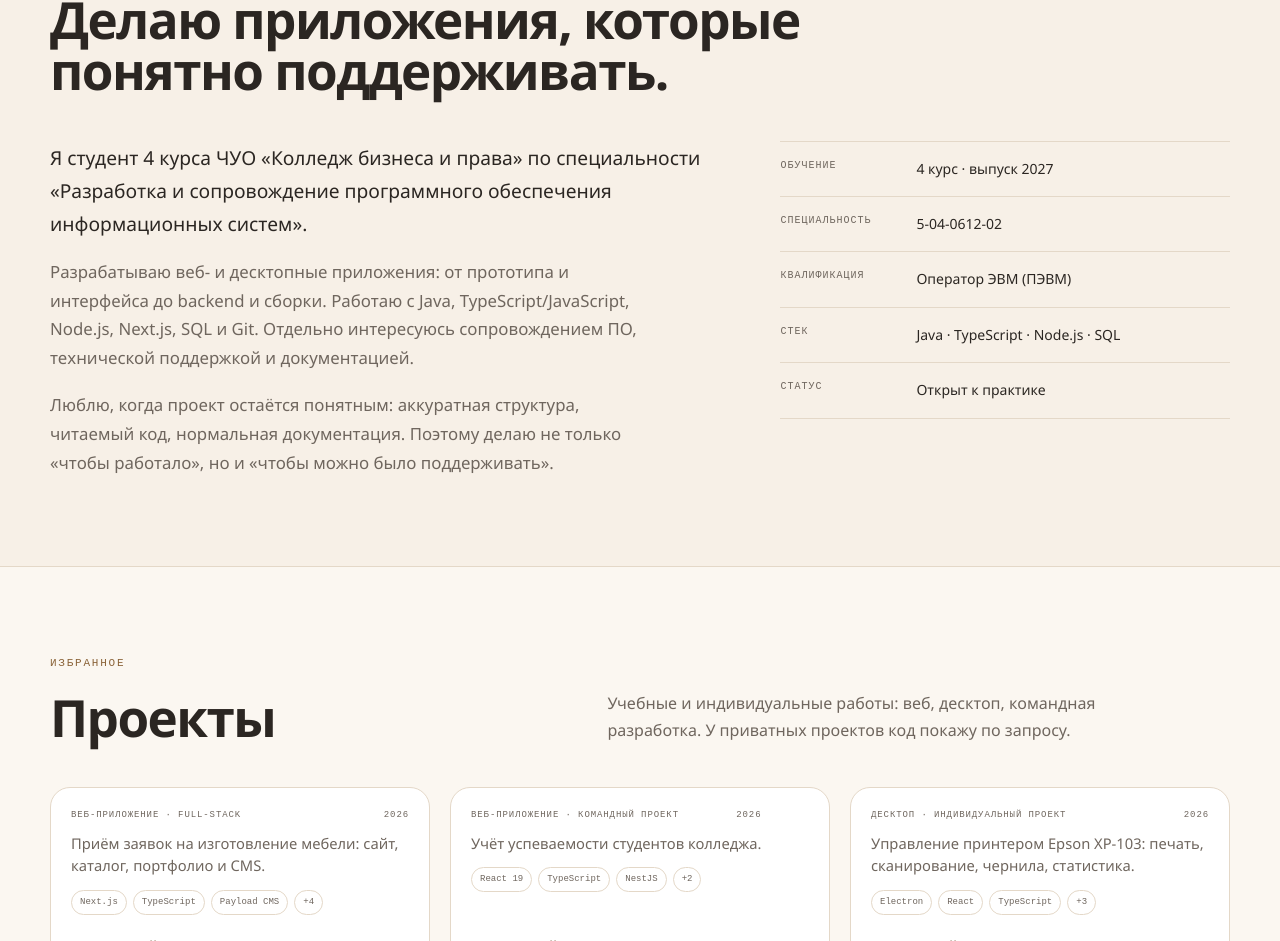
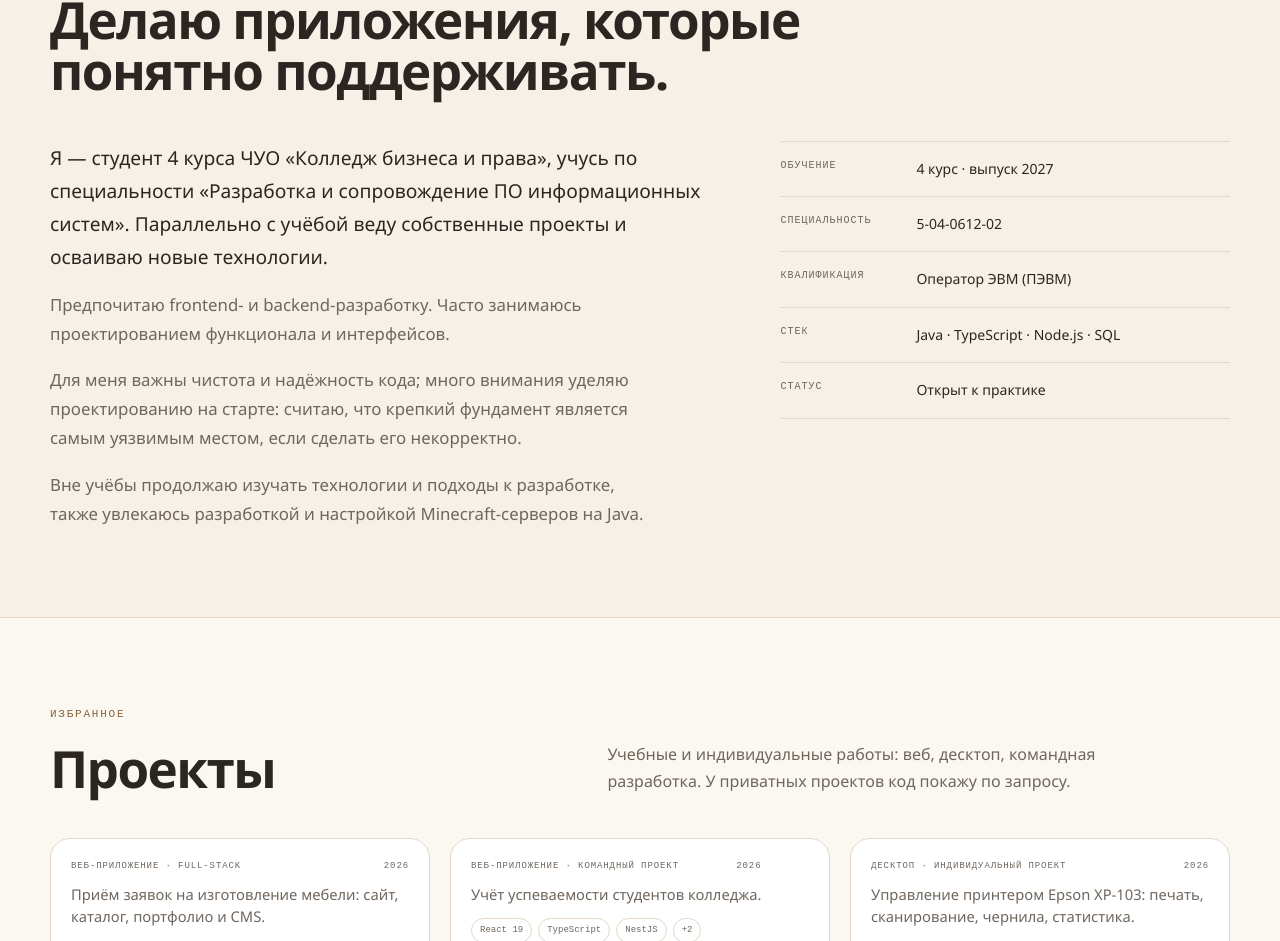
Before and after one commit to pltdeveloper393/PortfolioKMA, a React (Vite) app: page / in a window 1280 px wide. Shown: the part 817-1758 px from the top of the page. Built offline with nearby package versions, Linux system fonts and the light colour scheme.

Commit message:
feat(content): текст «Обо мне»
- обновлён текст о себе
- добавлена английская версия

```diff
--- a/src/content/en.ts
+++ b/src/content/en.ts
@@ -29,9 +29,10 @@ export const en: Content = {
     label: 'About',
     title: 'I build applications that are easy to maintain.',
     paragraphs: [
-      "I'm a 4th-year student at the College of Business and Law, majoring in Software Development and Maintenance for Information Systems.",
-      "I build web and desktop applications: from a prototype and UI to backend and packaging. I work with Java, TypeScript/JavaScript, Node.js, Next.js, SQL and Git. I'm also interested in software maintenance, user support and documentation.",
-      'I like projects that stay understandable: clear structure, readable code, proper documentation. So I aim for more than “it works” — I aim for “it can be maintained”.',
+      "I'm a 4th-year student at the College of Business and Law, majoring in Software Development and Maintenance for Information Systems. Alongside my studies, I work on my own projects and pick up new technologies.",
+      'I prefer frontend and backend development. I often work on feature and interface design.',
+      "I value clean, reliable code; I pay a lot of attention to the design phase, because a weak foundation is the most fragile part if you get it wrong.",
+      "Outside of my studies, I keep learning new technologies and approaches, and I enjoy building and configuring Minecraft servers in Java.",
     ],
     facts: [
       { label: 'Education', value: '4th year · graduating 2027' },
--- a/src/content/ru.ts
+++ b/src/content/ru.ts
@@ -29,9 +29,10 @@ export const ru: Content = {
     label: 'Обо мне',
     title: 'Делаю приложения, которые понятно поддерживать.',
     paragraphs: [
-      'Я студент 4 курса ЧУО «Колледж бизнеса и права» по специальности «Разработка и сопровождение программного обеспечения информационных систем».',
-      'Разрабатываю веб- и десктопные приложения: от прототипа и интерфейса до backend и сборки. Работаю с Java, TypeScript/JavaScript, Node.js, Next.js, SQL и Git. Отдельно интересуюсь сопровождением ПО, технической поддержкой и документацией.',
-      'Люблю, когда проект остаётся понятным: аккуратная структура, читаемый код, нормальная документация. Поэтому делаю не только «чтобы работало», но и «чтобы можно было поддерживать».',
+      'Я — студент 4 курса ЧУО «Колледж бизнеса и права», учусь по специальности «Разработка и сопровождение ПО информационных систем». Параллельно с учёбой веду собственные проекты и осваиваю новые технологии.',
+      'Предпочитаю frontend- и backend-разработку. Часто занимаюсь проектированием функционала и интерфейсов.',
+      'Для меня важны чистота и надёжность кода; много внимания уделяю проектированию на старте: считаю, что крепкий фундамент является самым уязвимым местом, если сделать его некорректно.',
+      'Вне учёбы продолжаю изучать технологии и подходы к разработке, также увлекаюсь разработкой и настройкой Minecraft-серверов на Java.',
     ],
     facts: [
       { label: 'Обучение', value: '4 курс · выпуск 2027' },
```
